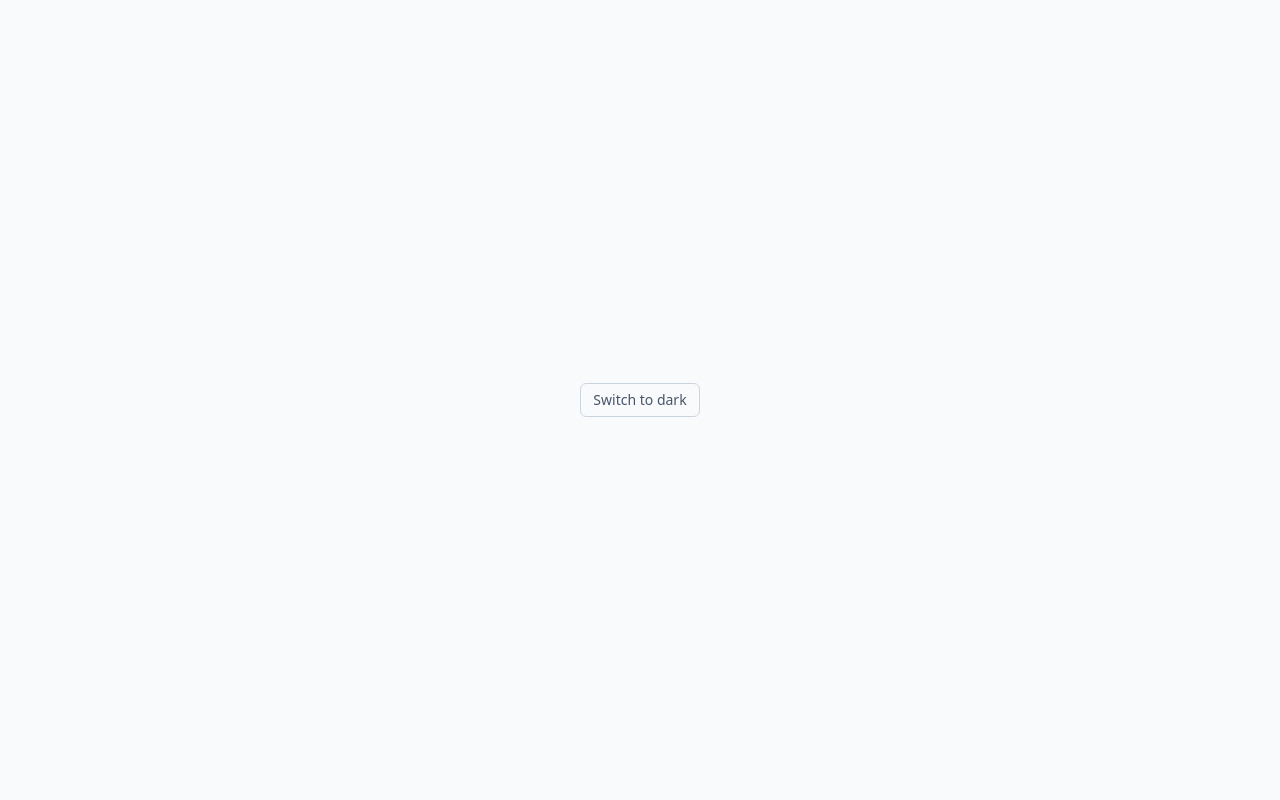
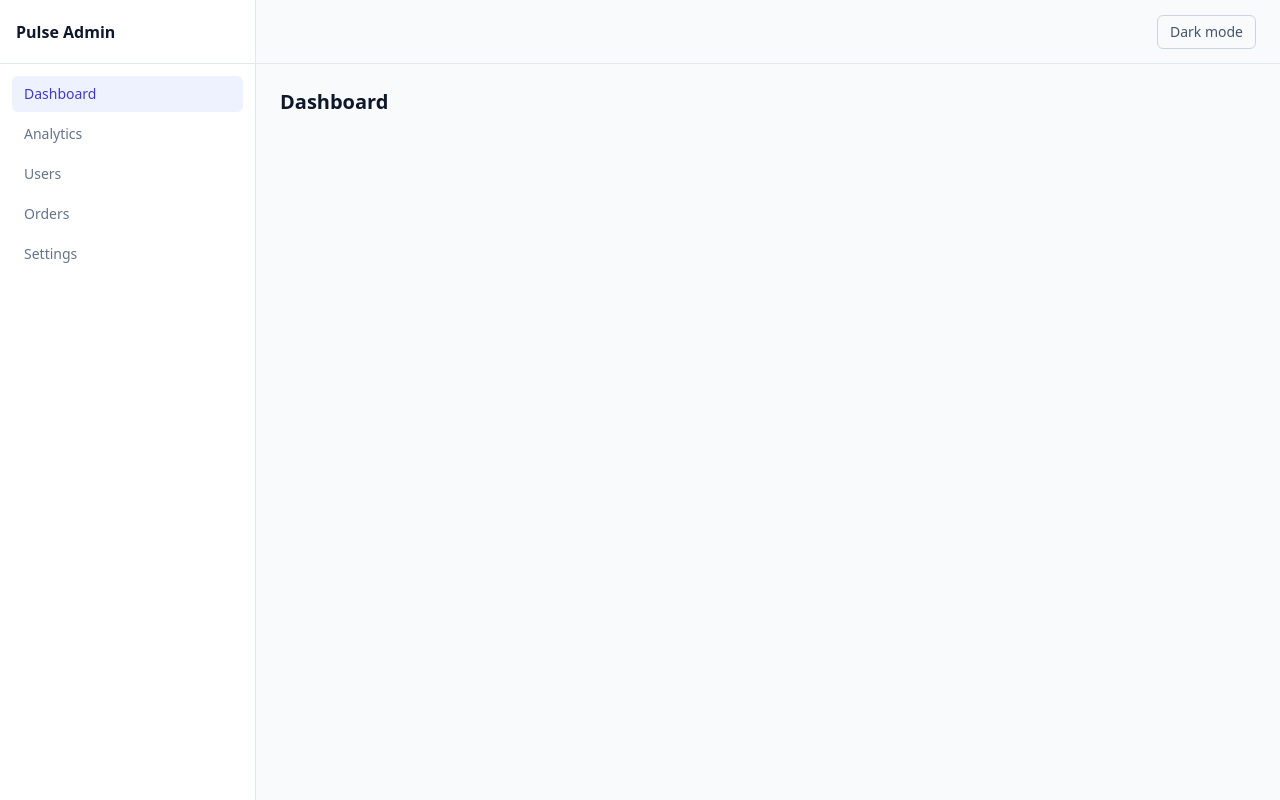
Before and after one commit to Munificient/data-heavy-admin-dashboard, a React (Vite) app: page / in a window 1280 px wide. Built offline with nearby package versions, Linux system fonts and the light colour scheme.

Commit message:
sidebar nav skeleton

```diff
--- a/src/App.jsx
+++ b/src/App.jsx
@@ -1,18 +1,28 @@
-import React from 'react';
+import React, { useState } from 'react';
+import Sidebar from './components/layout/Sidebar.jsx';
 import { useTheme } from './context/ThemeContext.jsx';
 
 export default function App() {
   const { isDark, toggleTheme } = useTheme();
+  const [activeView, setActiveView] = useState('dashboard');
 
   return (
-    <div className="min-h-screen bg-slate-50 dark:bg-slate-950 flex items-center justify-center">
+    <div className="min-h-screen flex bg-slate-50 dark:bg-slate-950">
+      <Sidebar activeView={activeView} onNavigate={setActiveView} />
+      <div className="flex-1">
+        <div className="h-16 border-b border-slate-200 dark:border-slate-800 flex items-center justify-end px-6">
           <button
             type="button"
             onClick={toggleTheme}
             className="rounded-md border border-slate-300 dark:border-slate-700 px-3 py-1.5 text-sm text-slate-600 dark:text-slate-300"
           >
-        {isDark ? 'Switch to light' : 'Switch to dark'}
+            {isDark ? 'Light mode' : 'Dark mode'}
           </button>
+        </div>
+        <main className="p-6">
+          <h1 className="text-xl font-bold text-slate-900 dark:text-white capitalize">{activeView}</h1>
+        </main>
+      </div>
     </div>
   );
 }
--- /dev/null
+++ b/src/components/layout/Sidebar.jsx
@@ -0,0 +1,35 @@
+import React from 'react';
+
+const navItems = [
+  { id: 'dashboard', label: 'Dashboard' },
+  { id: 'analytics', label: 'Analytics' },
+  { id: 'users', label: 'Users' },
+  { id: 'orders', label: 'Orders' },
+  { id: 'settings', label: 'Settings' },
+];
+
+export default function Sidebar({ activeView, onNavigate }) {
+  return (
+    <aside className="w-64 shrink-0 border-r border-slate-200 dark:border-slate-800 bg-white dark:bg-slate-900 h-screen">
+      <div className="h-16 flex items-center px-4 border-b border-slate-200 dark:border-slate-800">
+        <p className="font-bold text-slate-900 dark:text-white">Pulse Admin</p>
+      </div>
+      <nav className="p-3 space-y-1">
+        {navItems.map((item) => (
+          <button
+            key={item.id}
+            type="button"
+            onClick={() => onNavigate(item.id)}
+            className={`w-full text-left px-3 py-2 rounded-md text-sm font-medium ${
+              activeView === item.id
+                ? 'bg-brand-50 text-brand-700'
+                : 'text-slate-500 hover:bg-slate-100'
+            }`}
+          >
+            {item.label}
+          </button>
+        ))}
+      </nav>
+    </aside>
+  );
+}
--- a/tailwind.config.js
+++ b/tailwind.config.js
@@ -3,7 +3,15 @@ export default {
   darkMode: 'class',
   content: ['./index.html', './src/**/*.{js,jsx}'],
   theme: {
-    extend: {},
+    extend: {
+      colors: {
+        brand: {
+          50: '#eef2ff',
+          600: '#4f46e5',
+          700: '#4338ca',
+        },
+      },
+    },
   },
   plugins: [],
 };
```
Lines whose indentation alone changed are shown as unchanged.
